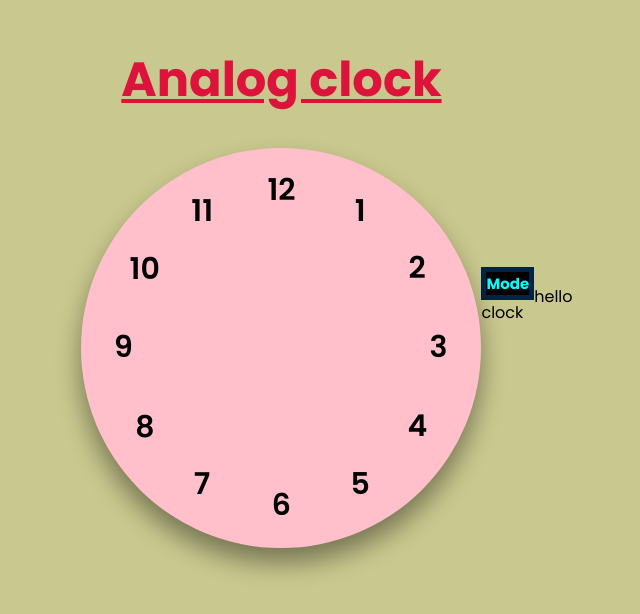
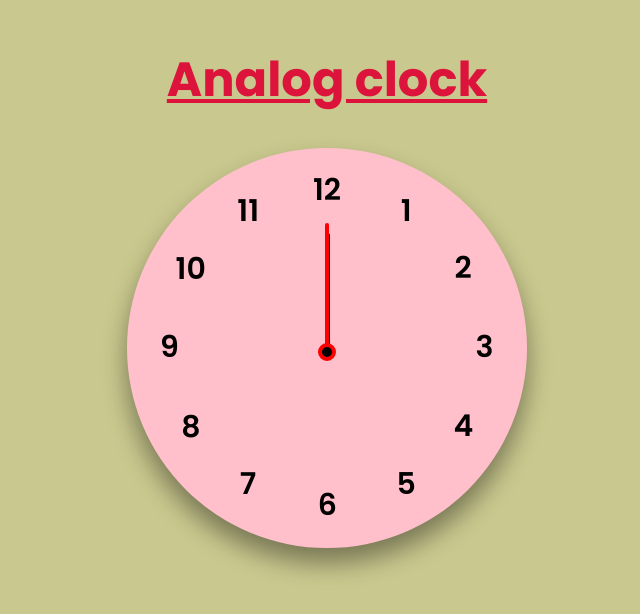
Before and after one commit to Rohitkagankar/Analog-Clock-using-js, a plain HTML site: page index.html in a window 1280 px wide. Shown: the part 104-718 px from the top of the page, without its empty margins (313-953 px from the left). Drawn offline with Linux system fonts and the light colour scheme.

Commit message:
clock hands

```diff
--- a/index.html
+++ b/index.html
@@ -23,12 +23,13 @@
             <label style="--i: 10"><span>10</span></label>
             <label style="--i: 11"><span>11</span></label>
             <label style="--i: 12"><span>12</span></label>
+
+            <div class="indicator">
+                <span class="hand hour"></span>
+                <span class="hand minute"></span>
+                <span class="hand second"></span>
+            </div>
         </div>
     </div>
-    <div class="cont">
-        <div><h5>Mode</h5></div>
-        <div><p>clock</p></div>
-    </div>
-    <div>hello</div>
 </body>
 </html>
--- a/style.css
+++ b/style.css
@@ -53,9 +53,39 @@ h1{
     color: black;
     transform: rotate(calc(var(--i) * (-360deg / 12)));
 }
-h5{
-    font-size: 15px;
-    color: aqua;
-    border: 5px solid #022446;
+.container .indicator{
+    position: absolute;
+    height: 10px;
+    width: 10px;
+    display: flex;
+    justify-content: center;
+}
+.indicator::before{
+    content:  "";
+    position: absolute;
+    height: 100%;
+    width: 100%;
+    border-radius: 50%;
+    z-index: 100;
+    background: black;
+    border: 4px solid red;
+}
+.indicator .hand{
+    position: absolute;
+    height: 130px;
+    width: 4px;
+    bottom: 0;
+    border-radius: 25px;
+    transform-origin: bottom;
+    background: red;
+}
+.hand.minute{
+    height: 120px;
+    width: 5px;
     background: #000;
 }
+.hand.hour{
+    height: 100px;
+    width: 5px;
+    background: #000;
+}
```
